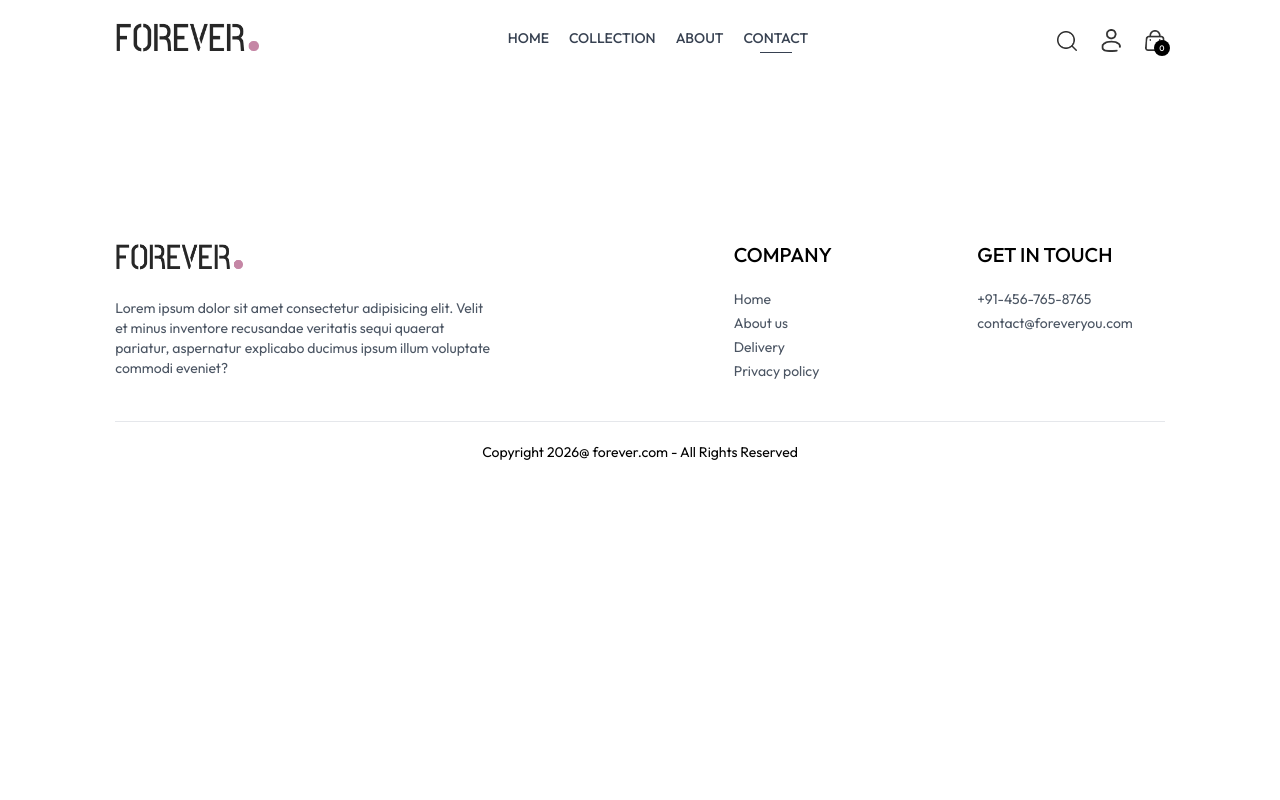
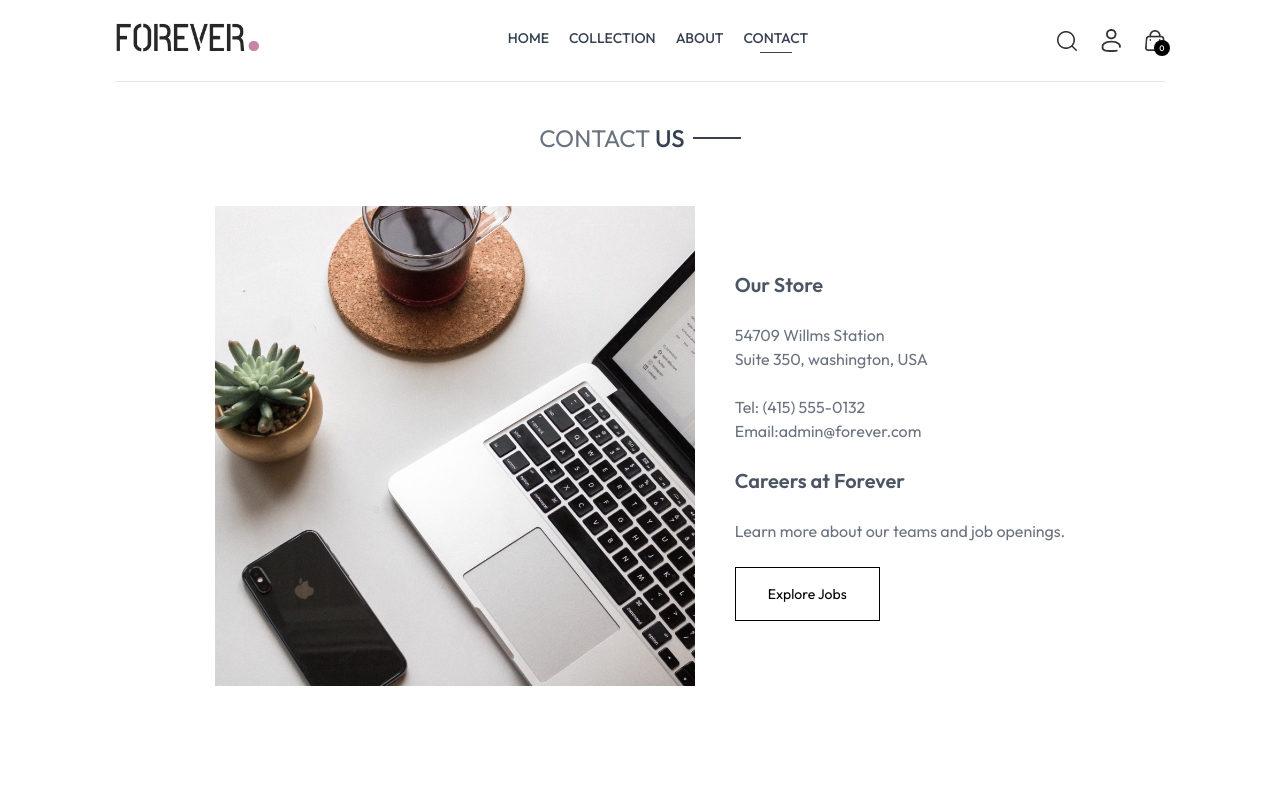
Before and after one commit to Shivshankar646/web-dev-practice, a React (Vite) app in the folder React/Ecommerce-App/frontend/: page /contact in a window 1280 px wide. Shown: the top 800 px of the page. Built offline with nearby package versions, Linux system fonts and the light colour scheme.

Commit message:
done frontend part

```diff
--- a/React/Ecommerce-App/frontend/src/pages/Contact.jsx
+++ b/React/Ecommerce-App/frontend/src/pages/Contact.jsx
@@ -1,9 +1,28 @@
 import React from 'react'
+import Title from '../components/Title'
+import { assets } from '../assets/assets'
+import NewsLetterBox from '../components/NewsLetterBox'
 
-function Contact() {
+const Contact = () => {
   return (
     <div>
 
+      <div className='text-center text-2xl pt-10 border-t'>
+        <Title text1={'CONTACT'} text2={'US'} />
+      </div>
+
+        <div className='my-10 flex flex-col justify-center md:flex-row gap-10 mb-28'>
+          <img className='w-full md:max-w-[480px]' src={assets.contact_img} alt="" />
+          <div className='flex flex-col justify-center items-start gap-6'>
+            <p className='font-semibold text-xl text-gray-600'>Our Store</p>
+            <p className='text-gray-500'>54709 Willms Station <br /> Suite 350, washington, USA</p>
+            <p className='text-gray-500'>Tel: (415) 555-0132 <br /> Email:admin@forever.com</p>
+            <p className='font-semibold text-xl text-gray-600'>Careers at Forever</p>
+            <p className='text-gray-500'>Learn more about our teams and job openings.</p>
+            <button className='border border-black px-8 py-4 text-sm hover:bg-black hover:text-white transition-all duration-500'>Explore Jobs</button>
+          </div>
+        </div>
+        <NewsLetterBox />
     </div>
   )
 }
```
